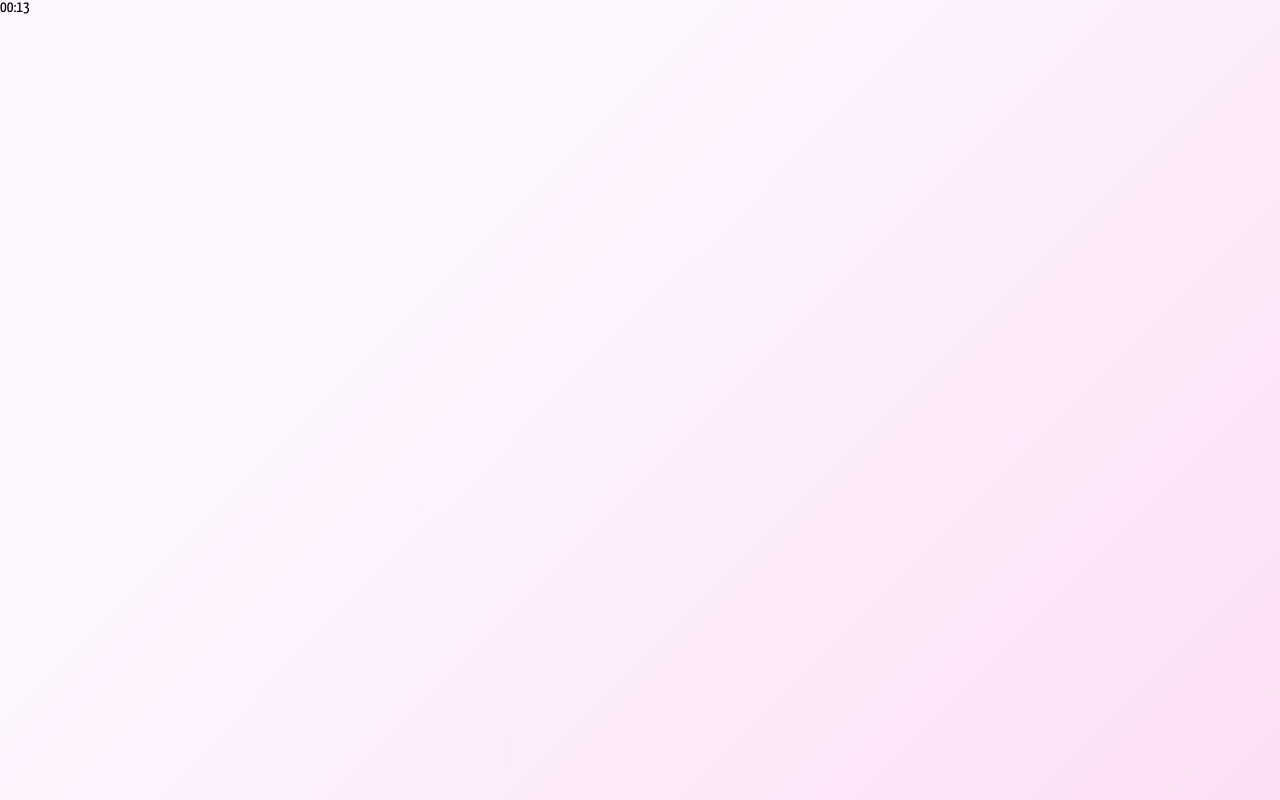
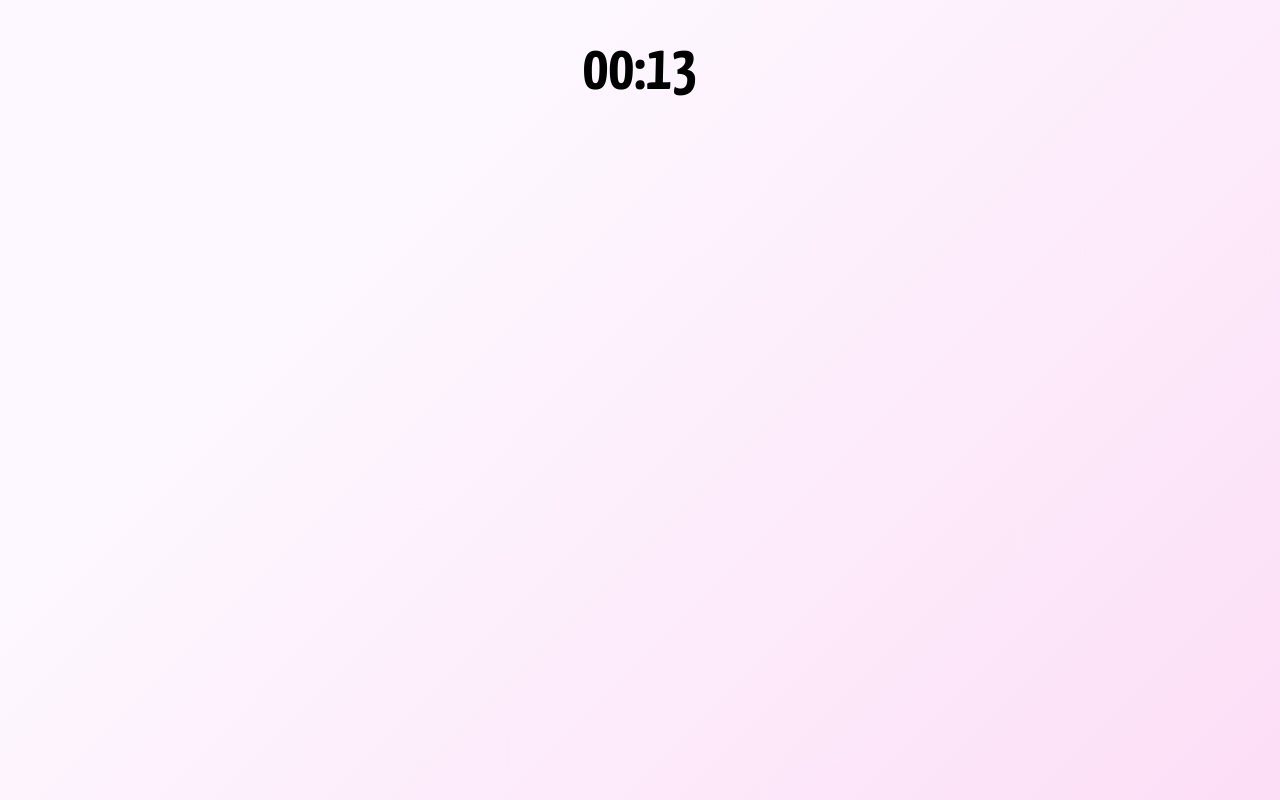
Before and after one commit to OmidRasouli/mini-games, a Next.js app: page /playground/1 in a window 1280 px wide. Built offline with nearby package versions, Linux system fonts and the light colour scheme.

Commit message:
Change timer UI

```diff
--- a/src/components/Timer/Timer.module.scss
+++ b/src/components/Timer/Timer.module.scss
@@ -0,0 +1,7 @@
+.timer {
+  width: 100%;
+  font-weight: 700;
+  font-size: 4em;
+  text-align: center;
+  padding: 40px;
+}
--- a/src/components/Timer/Timer.tsx
+++ b/src/components/Timer/Timer.tsx
@@ -11,7 +11,11 @@ function Timer({ expiryTimestamp }) {
     if (seconds == 0) pause();
   }, [pause, seconds]);
 
-  return <div>00:{`${seconds < 10 ? "0" : ""}${seconds}`}</div>;
+  return (
+    <div className={style.timer}>
+      00:{`${seconds < 10 ? "0" : ""}${seconds}`}
+    </div>
+  );
 }
 
 export default Timer;
```
